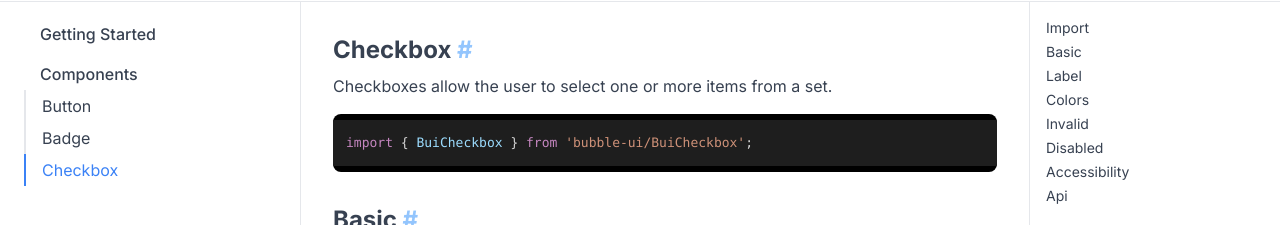
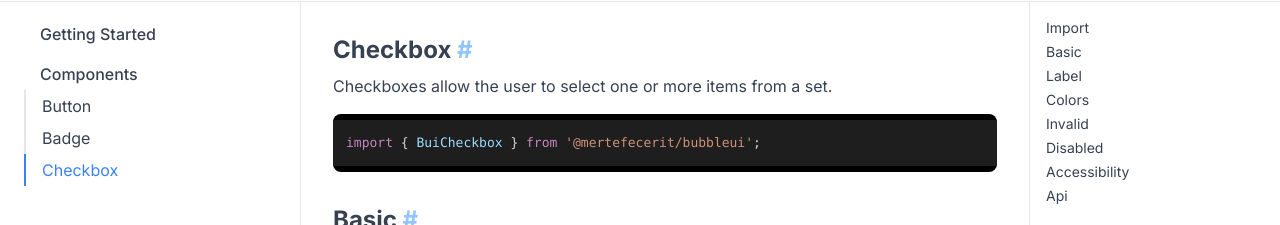
Before and after one commit to mertefecerit/pearkit, a Next.js app: page /doc/components/checkbox in a window 1280 px wide. Shown: the part 91-316 px from the top of the page. Built offline with nearby package versions, Linux system fonts and the light colour scheme; some icons are missing.

Commit message:
v1.0.419

```diff
--- a/app/doc/components/badge/sections/ImportBadgeSection.jsx
+++ b/app/doc/components/badge/sections/ImportBadgeSection.jsx
@@ -1,7 +1,7 @@
 import BuiComponentShowcaseArea from "@/app/doc/components/global/BuiComponentShowcaseArea";
 
 function ImportBadgeSection(props) {
-    const codeBlock = `import { BuiBadge } from 'bubble-ui/BuiBadge';`
+    const codeBlock = `import { BuiBadge } from '@mertefecerit/bubbleui';`
     return (
         <BuiComponentShowcaseArea
             anchor="import"
--- a/app/doc/components/button/sections/ImportButtonSection.jsx
+++ b/app/doc/components/button/sections/ImportButtonSection.jsx
@@ -1,7 +1,7 @@
 import BuiComponentShowcaseArea from "@/app/doc/components/global/BuiComponentShowcaseArea";
 
 function ImportButtonSection(props) {
-    const codeBlock = `import { BuiButton } from 'bubble-ui/BuiButton';`;
+    const codeBlock = `import { BuiButton } from '@mertefecerit/bubbleui';`;
 
     return (
         <BuiComponentShowcaseArea
--- a/app/doc/components/checkbox/sections/ImportCheckboxSection.jsx
+++ b/app/doc/components/checkbox/sections/ImportCheckboxSection.jsx
@@ -1,7 +1,7 @@
 import BuiComponentShowcaseArea from "@/app/doc/components/global/BuiComponentShowcaseArea";
 
 function ImportCheckboxSection() {
-    const codeBlock = `import { BuiCheckbox } from 'bubble-ui/BuiCheckbox';`
+    const codeBlock = `import { BuiCheckbox } from '@mertefecerit/bubbleui';`
     return (
         <BuiComponentShowcaseArea
             anchor="import"
```
